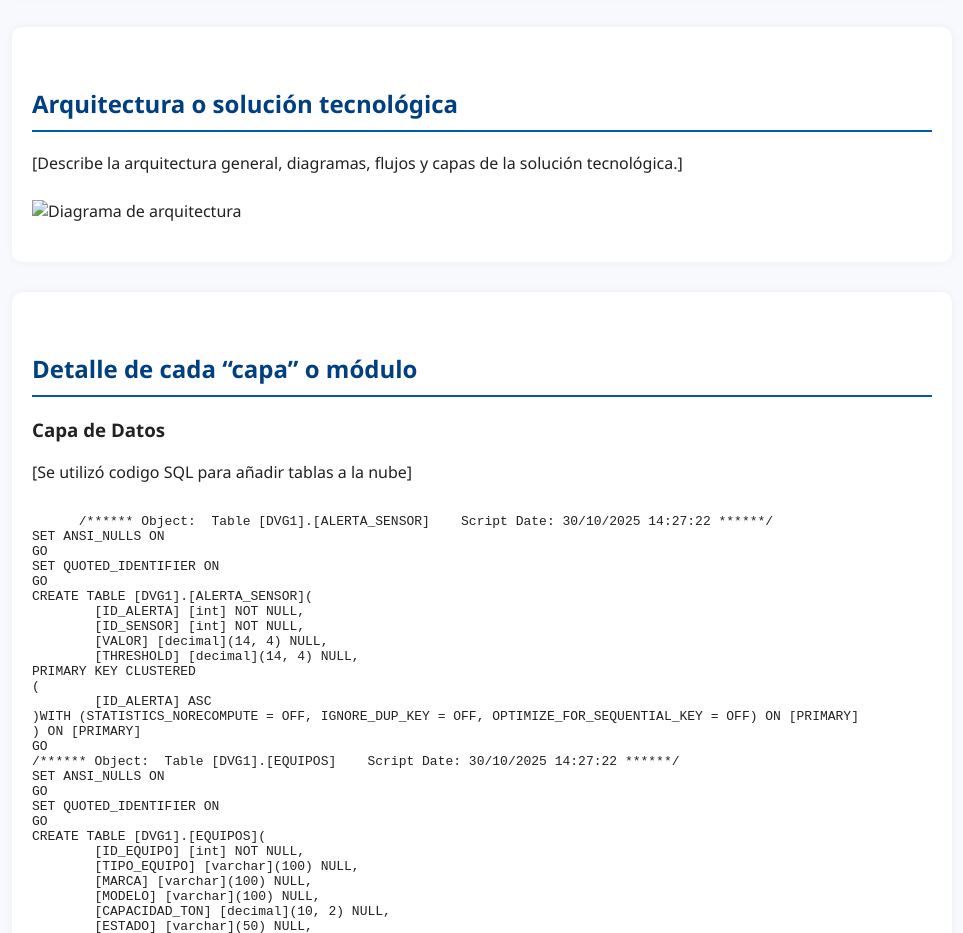
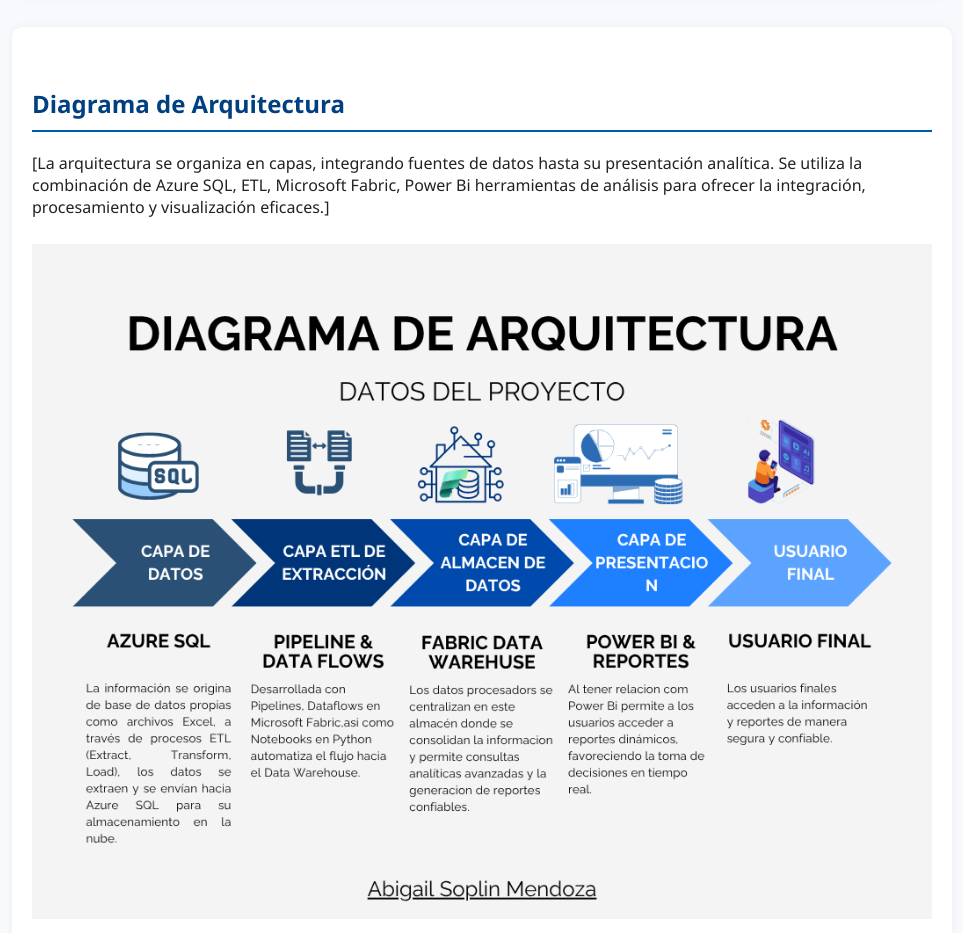
Before and after one commit to f1521937-cmyk/Grupo1datavisualizationpucp-2025, a plain HTML site: page index.html in a window 1280 px wide. Shown: the part 1520-2453 px from the top of the page, without its empty margins (158-1121 px from the left). Drawn offline with Linux system fonts and the light colour scheme.

Commit message:
Update architecture section in index.html

```diff
--- a/index.html
+++ b/index.html
@@ -67,9 +67,9 @@
   </section>
 
   <section id="arquitectura">
-    <h2>Arquitectura o solución tecnológica</h2>
-    <p>[Describe la arquitectura general, diagramas, flujos y capas de la solución tecnológica.]</p>
-    <img src="assets/img/arquitectura.png" alt="Diagrama de arquitectura" style="max-width:100%; margin-top:10px;">
+    <h2>Diagrama de Arquitectura </h2>
+    <p>[La arquitectura se organiza en capas, integrando fuentes de datos hasta su presentación analítica. Se utiliza la combinación de Azure SQL, ETL, Microsoft Fabric, Power Bi herramientas de análisis para ofrecer la integración, procesamiento y visualización eficaces.]</p>
+    <img src="DIAGRAMA DE ARQUITECTURA.png" alt="Diagrama de arquitectura" style="max-width:100%; margin-top:10px;">
   </section>
 
   <section id="detalle">
```
